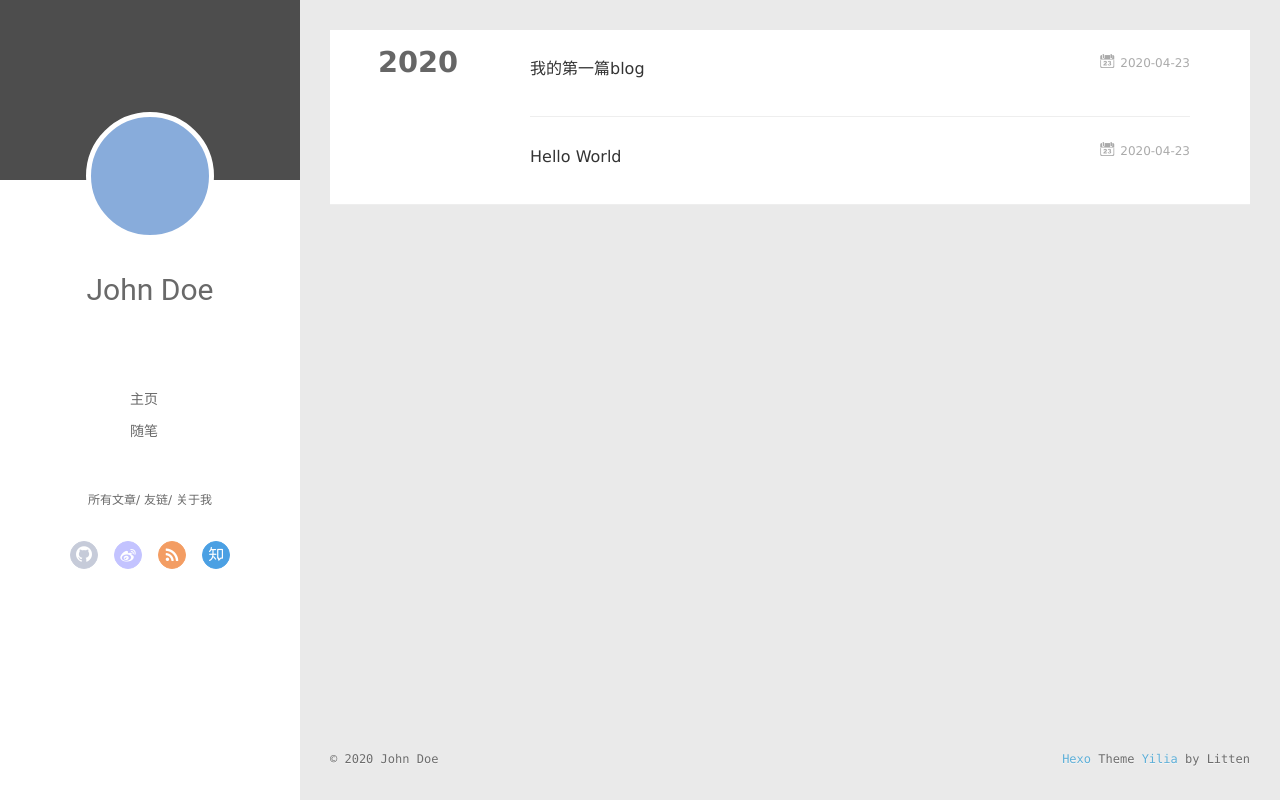
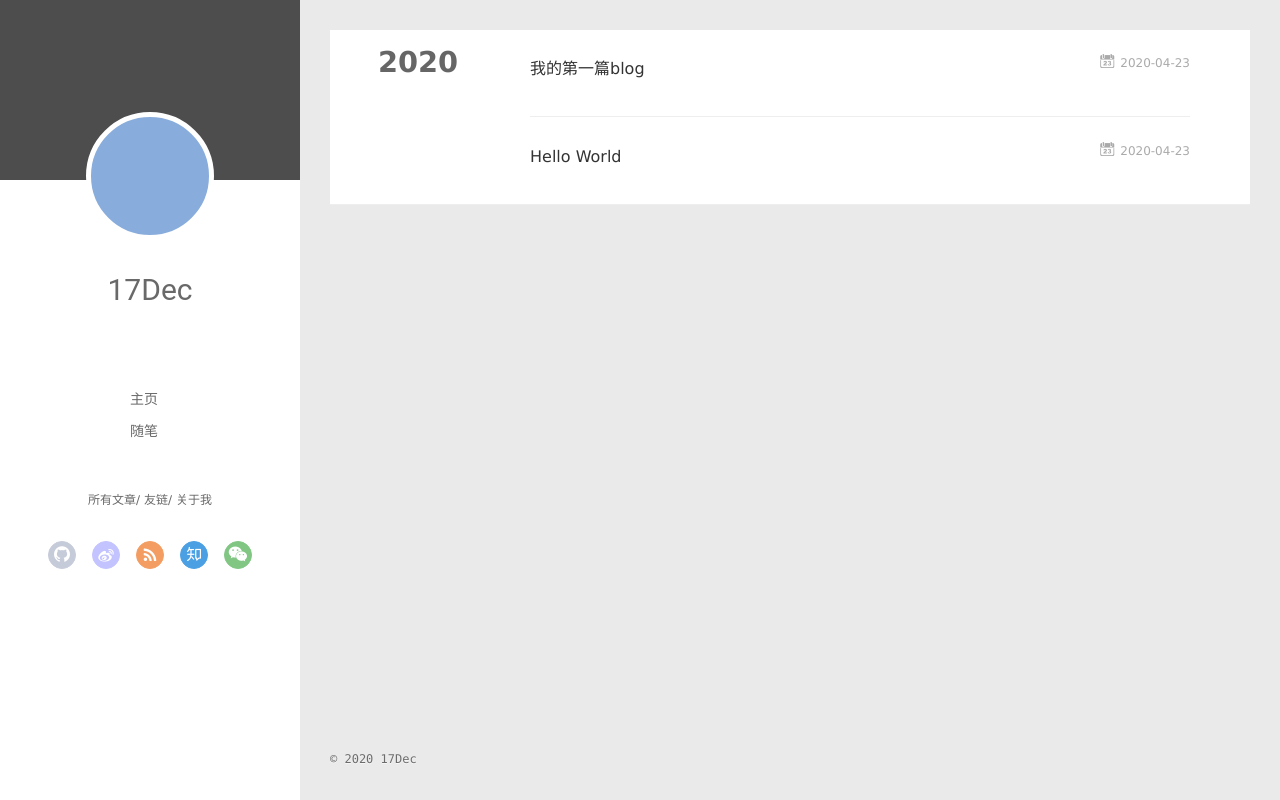
Before and after one commit to 17Pluto/ioy99.github.io, a plain HTML site: page archives/2020/04/index.html in a window 1280 px wide. Drawn offline with Linux system fonts and the light colour scheme; no server answers.

Commit message:
Site updated: 2020-04-23 17:29:23

```diff
--- a/2020/04/23/hello-world/index.html
+++ b/2020/04/23/hello-world/index.html
@@ -6,21 +6,21 @@
   <meta name="renderer" content="webkit">
   <meta http-equiv="X-UA-Compatible" content="IE=edge" >
   <link rel="dns-prefetch" href="http://yoursite.com">
-  <title>Hello World | Hexo</title>
+  <title>Hello World | 17Dec&#39;s Blog</title>
   <meta name="viewport" content="width=device-width, initial-scale=1, maximum-scale=1">
   <meta name="description" content="Welcome to Hexo! This is your very first post. Check documentation for more info. If you get any problems when using Hexo, you can find the answer in troubleshooting or you can ask me on GitHub. Quick">
 <meta property="og:type" content="article">
 <meta property="og:title" content="Hello World">
 <meta property="og:url" content="http://yoursite.com/2020/04/23/hello-world/index.html">
-<meta property="og:site_name" content="Hexo">
+<meta property="og:site_name" content="17Dec&#39;s Blog">
 <meta property="og:description" content="Welcome to Hexo! This is your very first post. Check documentation for more info. If you get any problems when using Hexo, you can find the answer in troubleshooting or you can ask me on GitHub. Quick">
 <meta property="og:locale" content="en_US">
 <meta property="article:published_time" content="2020-04-23T07:00:10.732Z">
 <meta property="article:modified_time" content="2020-04-23T07:00:10.732Z">
-<meta property="article:author" content="John Doe">
+<meta property="article:author" content="17Dec">
 <meta name="twitter:card" content="summary">
 
-    <link rel="alternative" href="/atom.xml" title="Hexo" type="application/atom+xml">
+    <link rel="alternative" href="/atom.xml" title="17Dec&#39;s Blog" type="application/atom+xml">
 
 
     <link rel="icon" href="/favicon.png">
@@ -50,7 +50,7 @@
 			<img src="" class="js-avatar">
 		</a>
 		<hgroup>
-		  <h1 class="header-author"><a href="/">John Doe</a></h1>
+		  <h1 class="header-author"><a href="/">17Dec</a></h1>
 		</hgroup>
 
 
@@ -89,6 +89,8 @@
 
 					<a class="zhihu" target="_blank" href="#" title="zhihu"><i class="icon-zhihu"></i></a>
 
+					<a class="weixin" target="_blank" href="#" title="weixin"><i class="icon-weixin"></i></a>
+
 			</div>
 		</nav>
 	</header>
@@ -108,7 +110,7 @@
 				<img src="" class="js-avatar">
 			</div>
 			<hgroup>
-			  <h1 class="header-author js-header-author">John Doe</h1>
+			  <h1 class="header-author js-header-author">17Dec</h1>
 			</hgroup>
 
 
@@ -129,6 +131,8 @@
 						<a class="rss" target="_blank" href="#" title="rss"><i class="icon-rss"></i></a>
 
 						<a class="zhihu" target="_blank" href="#" title="zhihu"><i class="icon-zhihu"></i></a>
+
+						<a class="weixin" target="_blank" href="#" title="weixin"><i class="icon-weixin"></i></a>
 
 				</div>
 			</nav>
@@ -329,10 +333,10 @@
   <div class="outer">
     <div id="footer-info">
     	<div class="footer-left">
-    		&copy; 2020 John Doe
+    		&copy; 2020 17Dec
     	</div>
       	<div class="footer-right">
-      		<a href="http://hexo.io/" target="_blank">Hexo</a>  Theme <a href="https://github.com/litten/hexo-theme-yilia" target="_blank">Yilia</a> by Litten
+
       	</div>
     </div>
   </div>
--- a/archives/2020/04/index.html
+++ b/archives/2020/04/index.html
@@ -6,17 +6,17 @@
   <meta name="renderer" content="webkit">
   <meta http-equiv="X-UA-Compatible" content="IE=edge" >
   <link rel="dns-prefetch" href="http://yoursite.com">
-  <title>Archives: 2020/4 | Hexo</title>
+  <title>Archives: 2020/4 | 17Dec&#39;s Blog</title>
   <meta name="viewport" content="width=device-width, initial-scale=1, maximum-scale=1">
   <meta property="og:type" content="website">
-<meta property="og:title" content="Hexo">
+<meta property="og:title" content="17Dec&#39;s Blog">
 <meta property="og:url" content="http://yoursite.com/archives/2020/04/index.html">
-<meta property="og:site_name" content="Hexo">
+<meta property="og:site_name" content="17Dec&#39;s Blog">
 <meta property="og:locale" content="en_US">
-<meta property="article:author" content="John Doe">
+<meta property="article:author" content="17Dec">
 <meta name="twitter:card" content="summary">
 
-    <link rel="alternative" href="/atom.xml" title="Hexo" type="application/atom+xml">
+    <link rel="alternative" href="/atom.xml" title="17Dec&#39;s Blog" type="application/atom+xml">
 
 
     <link rel="icon" href="/favicon.png">
@@ -46,7 +46,7 @@
 			<img src="" class="js-avatar">
 		</a>
 		<hgroup>
-		  <h1 class="header-author"><a href="/">John Doe</a></h1>
+		  <h1 class="header-author"><a href="/">17Dec</a></h1>
 		</hgroup>
 
 
@@ -85,6 +85,8 @@
 
 					<a class="zhihu" target="_blank" href="#" title="zhihu"><i class="icon-zhihu"></i></a>
 
+					<a class="weixin" target="_blank" href="#" title="weixin"><i class="icon-weixin"></i></a>
+
 			</div>
 		</nav>
 	</header>
@@ -104,7 +106,7 @@
 				<img src="" class="js-avatar">
 			</div>
 			<hgroup>
-			  <h1 class="header-author js-header-author">John Doe</h1>
+			  <h1 class="header-author js-header-author">17Dec</h1>
 			</hgroup>
 
 
@@ -125,6 +127,8 @@
 						<a class="rss" target="_blank" href="#" title="rss"><i class="icon-rss"></i></a>
 
 						<a class="zhihu" target="_blank" href="#" title="zhihu"><i class="icon-zhihu"></i></a>
+
+						<a class="weixin" target="_blank" href="#" title="weixin"><i class="icon-weixin"></i></a>
 
 				</div>
 			</nav>
@@ -229,10 +233,10 @@
   <div class="outer">
     <div id="footer-info">
     	<div class="footer-left">
-    		&copy; 2020 John Doe
+    		&copy; 2020 17Dec
     	</div>
       	<div class="footer-right">
-      		<a href="http://hexo.io/" target="_blank">Hexo</a>  Theme <a href="https://github.com/litten/hexo-theme-yilia" target="_blank">Yilia</a> by Litten
+
       	</div>
     </div>
   </div>
```
Also changed, not shown: 2020/04/23/我的第一篇blog/index.html (+12 -8 lines), archives/2020/index.html (+13 -9 lines), archives/index.html (+13 -9 lines), index.html (+13 -9 lines).
